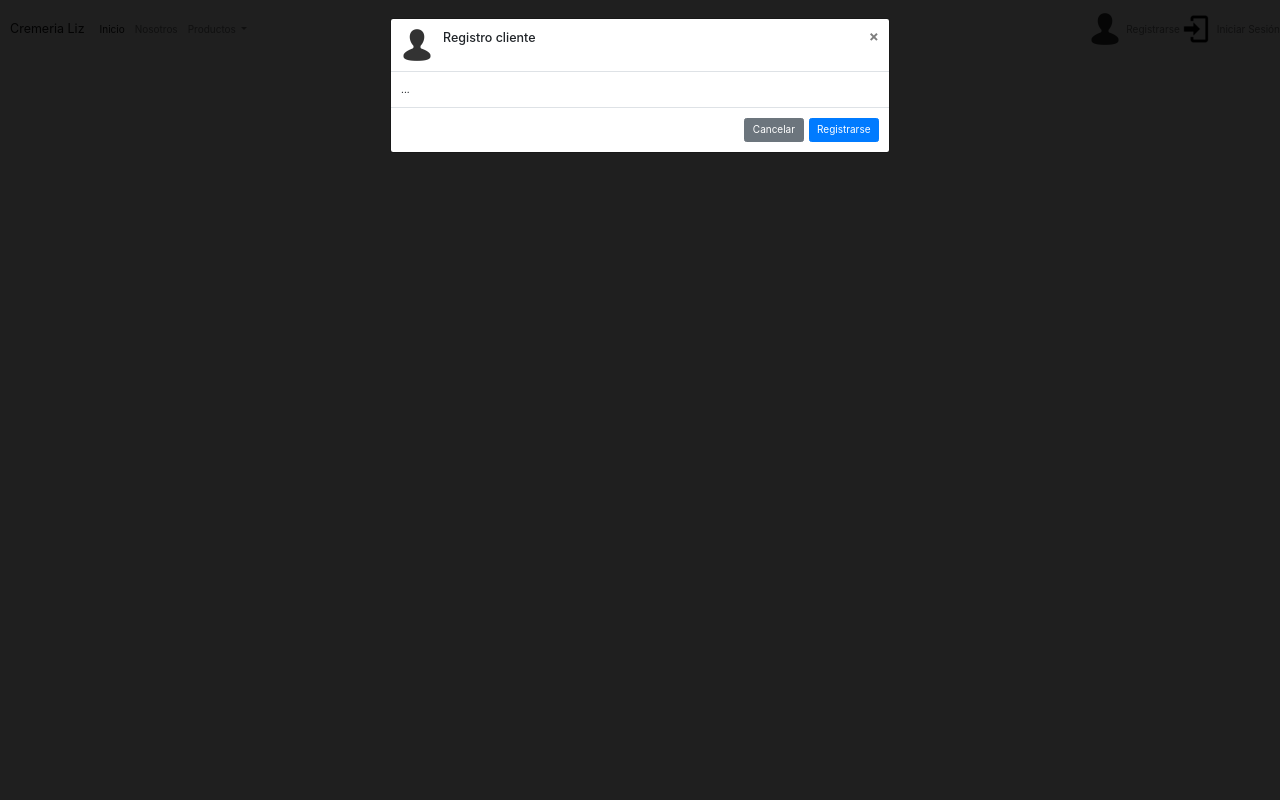
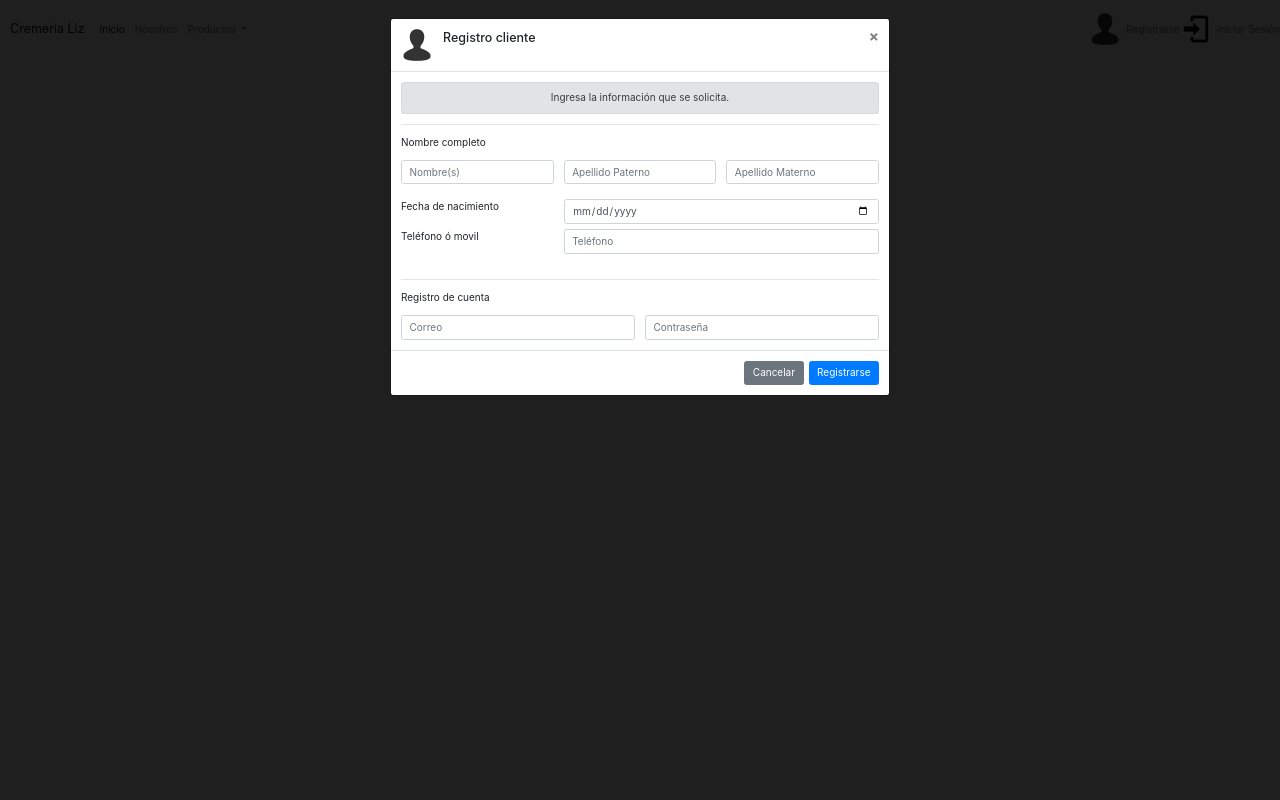
Before and after one commit to DanielFlores1223/Plataforma-Ventas, a PHP site: page / in a window 1280 px wide, after a click on "Registrarse". Run offline with PHP 8.4, Linux system fonts and the light colour scheme.

Commit message:
Agregado formulario registro del cliente

```diff
--- a/plantillas/header.php
+++ b/plantillas/header.php
@@ -69,7 +69,54 @@
       </div>
 
       <div class="modal-body">
-        ...
+      <p class="text-center alert alert-secondary">Ingresa la información que se solicita.<p>
+      <hr>
+        <!-- Formulario de registro  -->
+        <form>
+          <p >Nombre completo</p>
+          <div class="form-row">
+              <div class="col">
+                <input type="text" name="nombre" class="form-control" placeholder="Nombre(s)">
+              </div>
+              <div class="col">
+                <input type="text" name="a_pat" class="form-control" placeholder="Apellido Paterno">
+              </div>
+              <div class="col">
+                <input type="text" name="a_mat" class="form-control" placeholder="Apellido Materno">
+              </div>
+          </div>
+          <br>
+          <div class="form-row">
+              <div class="col-4">
+                 <p>Fecha de nacimiento</p>
+              </div>
+              <div class="col-8">
+                <input type="date" name="fechaNac" class="form-control" placeholder="fecha de nacimiento">
+              </div>
+          </div>
+          <div class="form-row mt-2">
+              <div class="col-4">
+                 <p >Teléfono ó movil</p>
+              </div>
+              <div class="col-8">
+                <input type="tel" name="telefono" class="form-control" placeholder="Teléfono">
+              </div>
+          </div>
+          <br>
+          <hr>
+          <p >Registro de cuenta</p>
+          <div class="form-row">
+              <div class="col">
+                <input type="email" name="correo" class="form-control" placeholder="Correo">
+              </div>
+              <div class="col">
+                <input type="password" name="contraseña" class="form-control" placeholder="Contraseña">
+              </div>
+          </div>
+
+        </form>
+
+        <!-- termina Formulario de registro  -->
       </div>
       <div class="modal-footer">
         <button type="button" class="btn btn-secondary" data-dismiss="modal">Cancelar</button>
@@ -88,7 +135,7 @@
       <img src="../img/ingreso.png" alt="">
       </div>
         <h5 class="modal-title" id="modalInicioSesion">Inicio de sesión</h5>
-        <button type="button" class="close" data-dismiss="modal" aria-label="Close">
+        <button type="button" class="close" data-dismiss="modal" aria-label="Close" >
           <span aria-hidden="true">&times;</span>
         </button>
       </div>
@@ -98,13 +145,14 @@
           <div class="form-group">
             <label for="exampleInputEmail1">Correo electrónico</label>
             <input type="email" class="form-control" id="exampleInputEmail1" aria-describedby="emailHelp" placeholder="">
-            <small id="emailHelp" class="form-text text-muted">We'll never share your email with anyone else.</small>
           </div>
           <div class="form-group">
             <label for="exampleInputPassword1">Contraseña</label>
             <input type="password" class="form-control" id="exampleInputPassword1" placeholder="">
           </div>
         </form>
+        <small class="form-text text-muted text-center">¿No tienes cuenta? <a href="#" data-dismiss="modal" data-toggle="modal" data-target="#modalRegistro"><span aria-hidden="true">Registrarse</span></a> </small>
+
        <!-- termina Formulario de login  -->
       </div>
       <div class="modal-footer">
```
